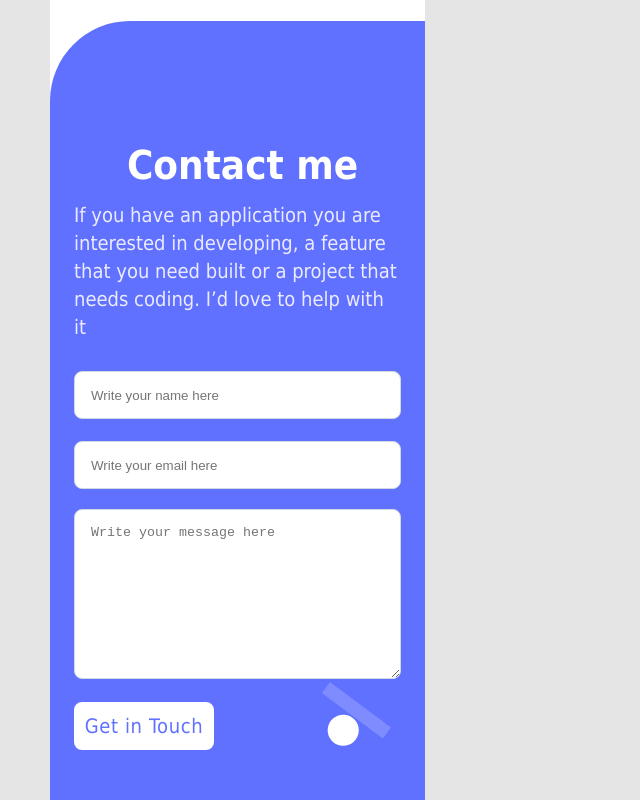
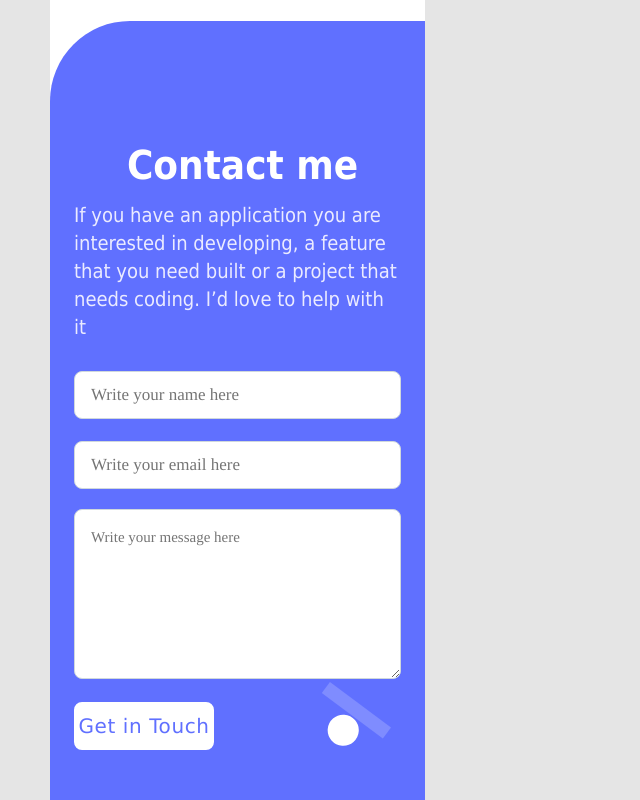
Before and after one commit to Piercel2022/portfolio-mobile, a website: page index.html in a window 1280 px wide. Shown: the part 4039-4839 px from the top of the page, without its empty margins (0-640 px from the left). Drawn offline with Linux system fonts and the light colour scheme.

Commit message:
Style the structure added before

```diff
--- a/styles.css
+++ b/styles.css
@@ -1072,9 +1072,13 @@ form {
 }
 
 .button_contactme {
-  font-family: 'Poppins', Tahoma, Geneva, Verdana, sans-serif;
+  display: flex;
+  flex-direction: row;
+  justify-content: center;
+  align-items: center;
+  font-family: 'Poppins', Verdana, sans-serif;
   font-style: normal;
-  font-weight: 550;
+  font-weight: 500;
   font-size: 20px;
   line-height: 24px;
   letter-spacing: 0.03em;
@@ -1094,12 +1098,33 @@ form {
 .button_contactme:hover {
   color: #fff;
   background: #6070ff;
+  cursor: pointer;
+}
+
+.button_contactme:active {
+  color: #fff;
+  background: #2230d2;
+}
+
+.button_contactme:enabled {
+  color: #6070ff;
+  background: #fff;
+}
+
+.button_contactme:disabled {
+  color: #5e6c84;
+  background: #fff;
 }
 
 #message {
   position: absolute;
   border: 1px solid #cfd8dc;
   border-radius: 8px;
+  font-family: 'Poppins', Times, serif;
+  font-style: normal;
+  font-weight: 400;
+  font-size: 15px;
+  line-height: 24px;
   width: 327px;
   height: 170px;
   padding: 15px 38px 15px 16px;
@@ -1112,6 +1137,11 @@ form {
   top: 420px;
   border: 1px solid #cfd8dc;
   border-radius: 8px;
+  font-family: 'Poppins', Times, serif;
+  font-style: normal;
+  font-weight: 400;
+  font-size: 17px;
+  line-height: 20px;
   width: 327px;
   height: 48px;
   padding: 15px 38px 15px 16px;
@@ -1122,6 +1152,11 @@ form {
   position: absolute;
   border: 1px solid #cfd8dc;
   border-radius: 8px;
+  font-family: 'Poppins', Times, serif;
+  font-style: normal;
+  font-weight: 400;
+  font-size: 17px;
+  line-height: 20px;
   top: 350px;
   width: 327px;
   height: 48px;
```
